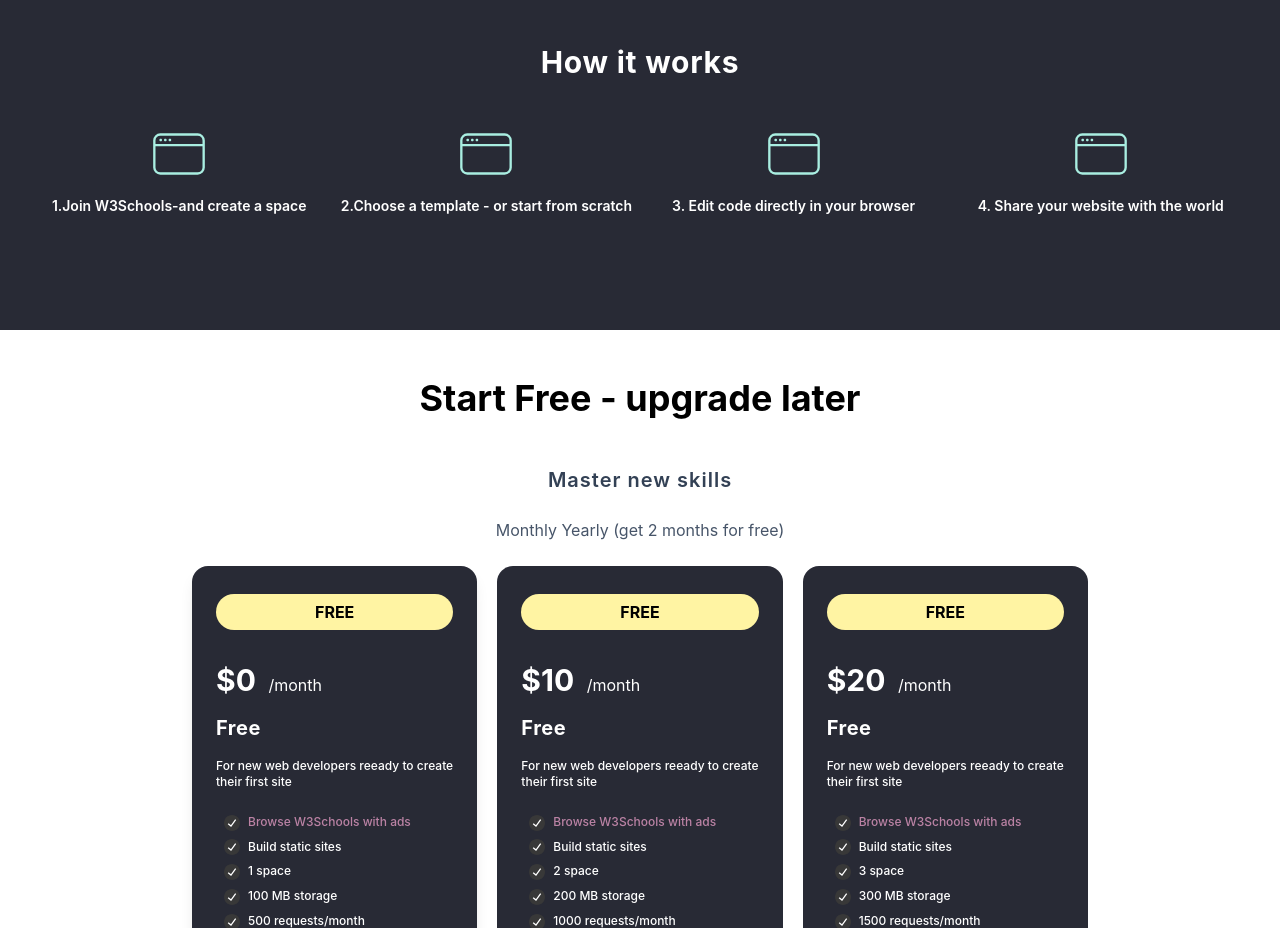
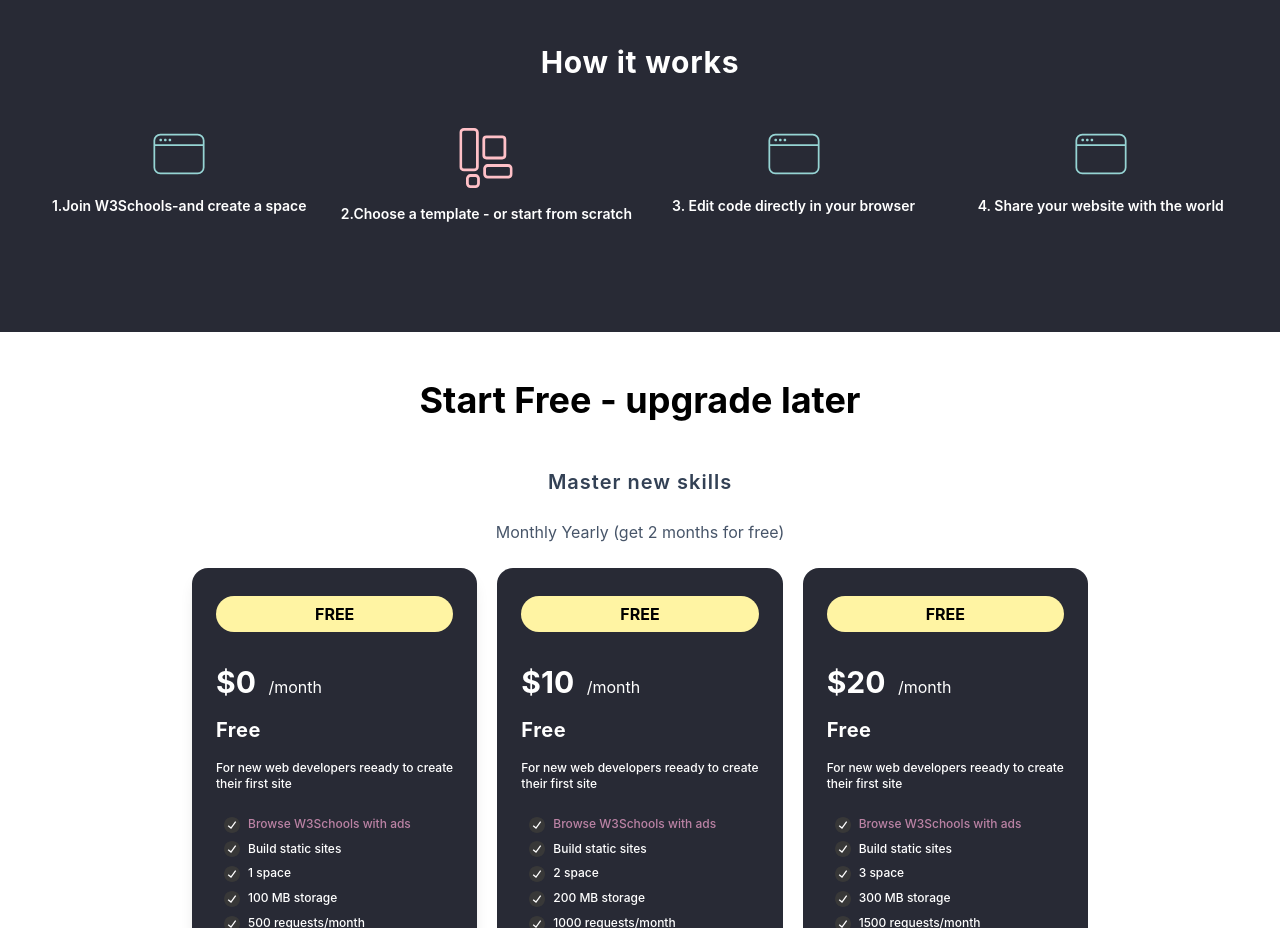
Before and after one commit to rabit1977/Create-W3school-webpage-with-react-and-tailwindcss, a React (Create React App) app: page / in a window 1280 px wide. Shown: the part 1040-1968 px from the top of the page. Built offline with nearby package versions, Linux system fonts and the light colour scheme.

Commit message:
styling and refining this webpage clone

```diff
--- a/src/Icons/icons.js
+++ b/src/Icons/icons.js
@@ -45,21 +45,21 @@
       <path
         d='M152.897 5.38188H25.1026C13.7595 5.38188 4.5641 14.5748 4.5641 25.9149V118.085C4.5641 129.425 13.7595 138.618 25.1026 138.618H152.897C164.241 138.618 173.436 129.425 173.436 118.085V25.9149C173.436 14.5748 164.241 5.38188 152.897 5.38188Z'
         fill='transparent'
-        stroke='#a9EEE1'
-        stroke-width='8'
+        stroke='#96D4D4'
+        stroke-width='6'
       />
-      <path d='M4.65794 41.7234H173.342' stroke='#a9EEE1' stroke-width='8' />
+      <path d='M4.65794 41.7234H173.342' stroke='#96D4D4' stroke-width='6' />
       <path
         d='M26.3877 28.3475C28.946 28.3475 31.0199 26.3899 31.0199 23.9752C31.0199 21.5604 28.946 19.6029 26.3877 19.6029C23.8294 19.6029 21.7555 21.5604 21.7555 23.9752C21.7555 26.3899 23.8294 28.3475 26.3877 28.3475Z'
-        fill='#a9EEE1'
+        fill='#96D4D4'
       />
       <path
         d='M42.1373 28.3475C44.6956 28.3475 46.7695 26.3899 46.7695 23.9752C46.7695 21.5604 44.6956 19.6029 42.1373 19.6029C39.579 19.6029 37.5051 21.5604 37.5051 23.9752C37.5051 26.3899 39.579 28.3475 42.1373 28.3475Z'
-        fill='#a9EEE1'
+        fill='#96D4D4'
       />
       <path
         d='M57.8867 28.3475C60.445 28.3475 62.5189 26.3899 62.5189 23.9752C62.5189 21.5604 60.445 19.6029 57.8867 19.6029C55.3285 19.6029 53.2545 21.5604 53.2545 23.9752C53.2545 26.3899 55.3285 28.3475 57.8867 28.3475Z'
-        fill='#a9EEE1'
+        fill='#96D4D4'
       />
     </svg>
   );
@@ -93,3 +93,44 @@
     </svg>
   );
 };
+
+export const TemplateIcon = (props) => {
+  return (
+    <svg
+      width='60'
+      height='60'
+      viewBox='0 0 96 108'
+      fill='none'
+      xmlns='http://www.w3.org/2000/svg'
+      {...props}
+    >
+      <g clip-path='url(#clip0_23_68)'>
+        <path
+          d='M77.1395 16H48.8605C46.1761 16 44 18.1761 44 20.8605V49.1395C44 51.8239 46.1761 54 48.8605 54H77.1395C79.8239 54 82 51.8239 82 49.1395V20.8605C82 18.1761 79.8239 16 77.1395 16Z'
+          stroke='#FFC0C7'
+          stroke-width='5'
+        />
+        <path
+          d='M29 85.5H20C16.9624 85.5 14.5 87.9624 14.5 91V100C14.5 103.038 16.9624 105.5 20 105.5H29C32.0376 105.5 34.5 103.038 34.5 100V91C34.5 87.9624 32.0376 85.5 29 85.5Z'
+          stroke='#FFC0C7'
+          stroke-width='5'
+        />
+        <path
+          d='M26.6071 2.5H8.39286C5.13832 2.5 2.5 4.96243 2.5 8V70C2.5 73.0376 5.13832 75.5 8.39286 75.5H26.6071C29.8617 75.5 32.5 73.0376 32.5 70V8C32.5 4.96243 29.8617 2.5 26.6071 2.5Z'
+          stroke='#FFC0C7'
+          stroke-width='5'
+        />
+        <path
+          d='M93.5 83V73C93.5 69.9624 91.0376 67.5 88 67.5H51C47.9624 67.5 45.5 69.9624 45.5 73V83C45.5 86.0376 47.9624 88.5 51 88.5H88C91.0376 88.5 93.5 86.0376 93.5 83Z'
+          stroke='#FFC0C7'
+          stroke-width='5'
+        />
+      </g>
+      <defs>
+        <clipPath id='clip0_23_68'>
+          <rect width='96' height='108' fill='white' />
+        </clipPath>
+      </defs>
+    </svg>
+  );
+};
--- a/src/pages/home.js
+++ b/src/pages/home.js
@@ -1,6 +1,6 @@
 import React from 'react';
 import Navbar from '../components/Navbar';
-import { CheckedIcon, CreateSpace } from '../Icons/icons';
+import { CheckedIcon, CreateSpace, TemplateIcon } from '../Icons/icons';
 
 export default function Home() {
   return (
@@ -99,7 +99,7 @@
             </h5>
           </div>
           <div className='flex flex-col items-center'>
-            <CreateSpace />
+            <TemplateIcon />
             <h5 className='text-sm text-center sm:text-md sm:font-semibold pb-8 pt-4'>
               2.Choose a template - or start from scratch
             </h5>
```
Also changed, not shown: public/TemplateIcon.svg (added).
